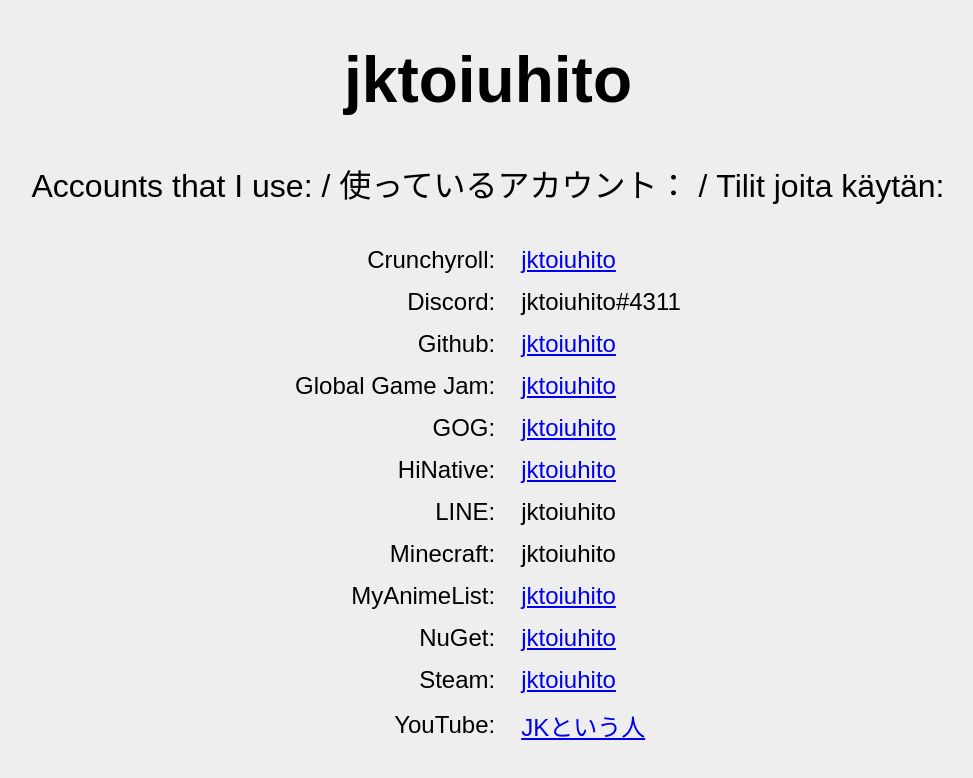
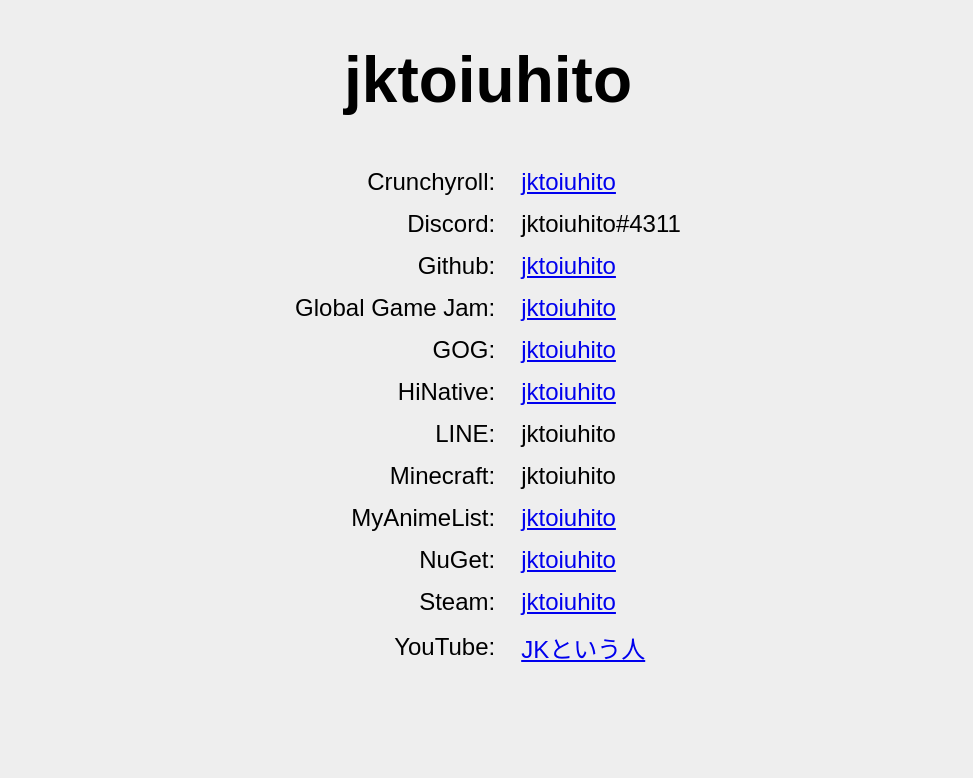
Before and after one commit to jktoiuhito/jktoiuhito.github.io, a plain HTML site: page index.html in a window 1280 px wide. Shown: the whole page, without its empty margins (152-1125 px from the left). Drawn offline with Linux system fonts and the light colour scheme.

Commit message:
Update index.html

```diff
--- a/index.html
+++ b/index.html
@@ -16,7 +16,6 @@
 </head>
 <body>
 	<h1>jktoiuhito</h1>
-		<p>Accounts that I use: / 使っているアカウント： / Tilit joita käytän:</p>
 		<table>
 			<tr>
 				<td class="left">Crunchyroll</td>
```
